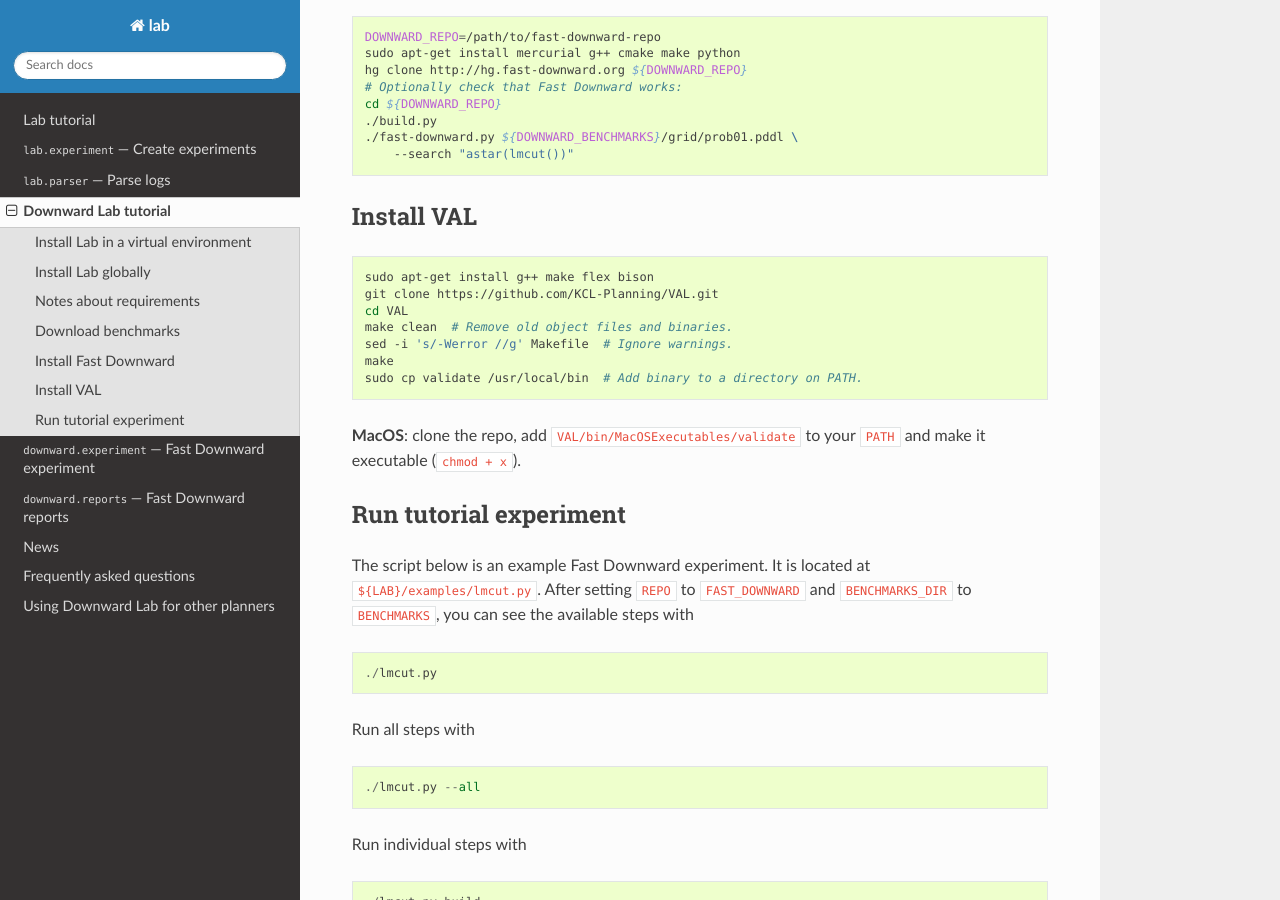
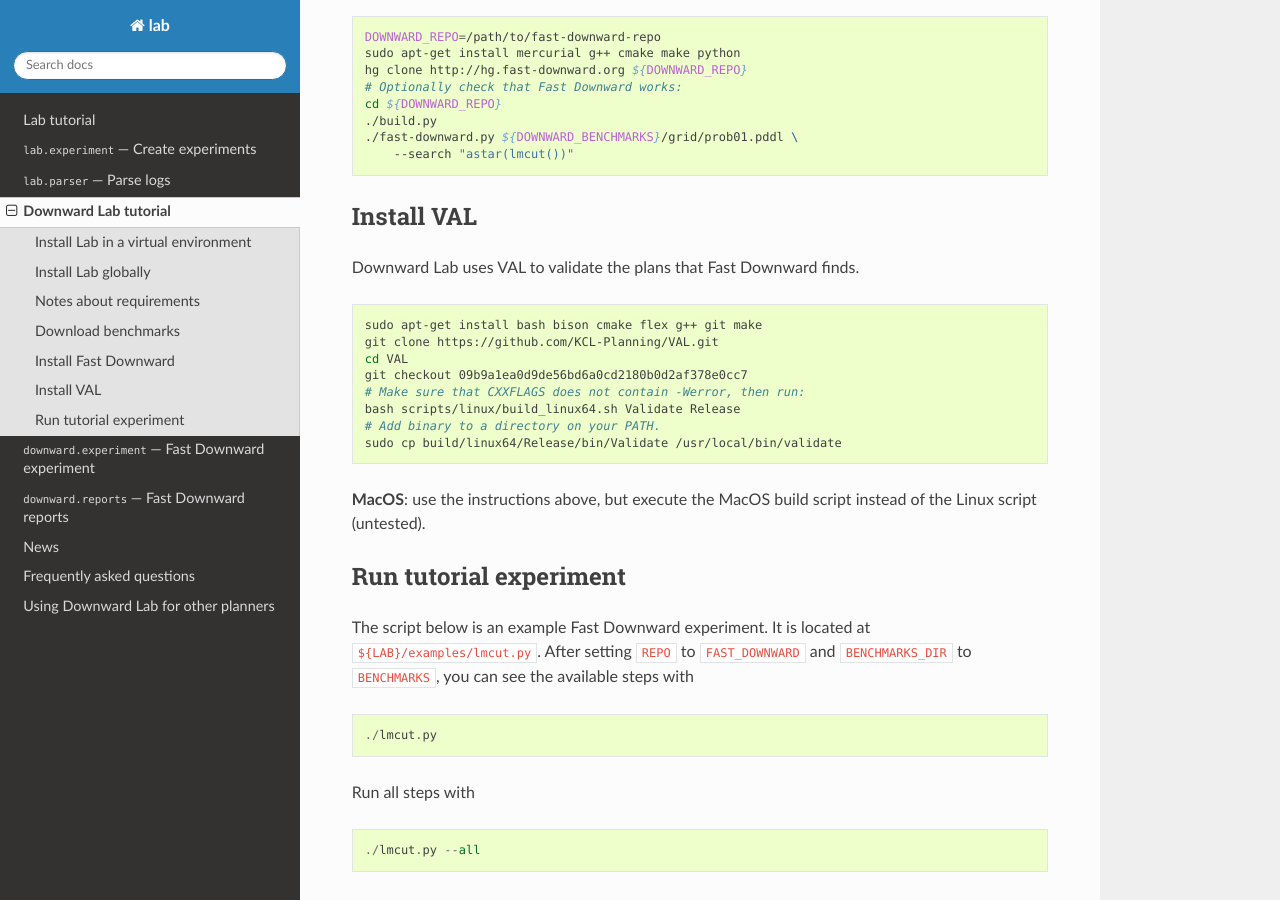
Before and after one commit to aibasel/lab, a Sphinx documentation site: the page built from docs/downward.tutorial.rst, in a window 1280 px wide and 900 px high, scrolled down 1876 px. Built offline with Sphinx 7.4.7 and the Read the Docs theme 2.0.0, drawn with Linux system fonts in a browser that asks for light colours; pages that are not in the unit, such as notebooks, are missing from menus.

Commit message:
Update instructions for building VAL in docs.

```diff
--- a/docs/downward.tutorial.rst
+++ b/docs/downward.tutorial.rst
@@ -42,20 +42,24 @@
 
 Install VAL
 -----------
+
+Downward Lab uses VAL to validate the plans that Fast Downward finds.
+
 .. highlight:: bash
 
 ::
 
-    sudo apt-get install g++ make flex bison
+    sudo apt-get install bash bison cmake flex g++ git make
     git clone https://github.com/KCL-Planning/VAL.git
     cd VAL
-    make clean  # Remove old object files and binaries.
-    sed -i 's/-Werror //g' Makefile  # Ignore warnings.
-    make
-    sudo cp validate /usr/local/bin  # Add binary to a directory on PATH.
+    git checkout 09b9a1ea0d9de56bd6a0cd2180b0d2af378e0cc7
+    # Make sure that CXXFLAGS does not contain -Werror, then run:
+    bash scripts/linux/build_linux64.sh Validate Release
+    # Add binary to a directory on your PATH.
+    sudo cp build/linux64/Release/bin/Validate /usr/local/bin/validate
 
-**MacOS**: clone the repo, add ``VAL/bin/MacOSExecutables/validate`` to
-your ``PATH`` and make it executable (``chmod + x``).
+**MacOS**: use the instructions above, but execute the MacOS build
+script instead of the Linux script (untested).
 
 
 Run tutorial experiment
```
